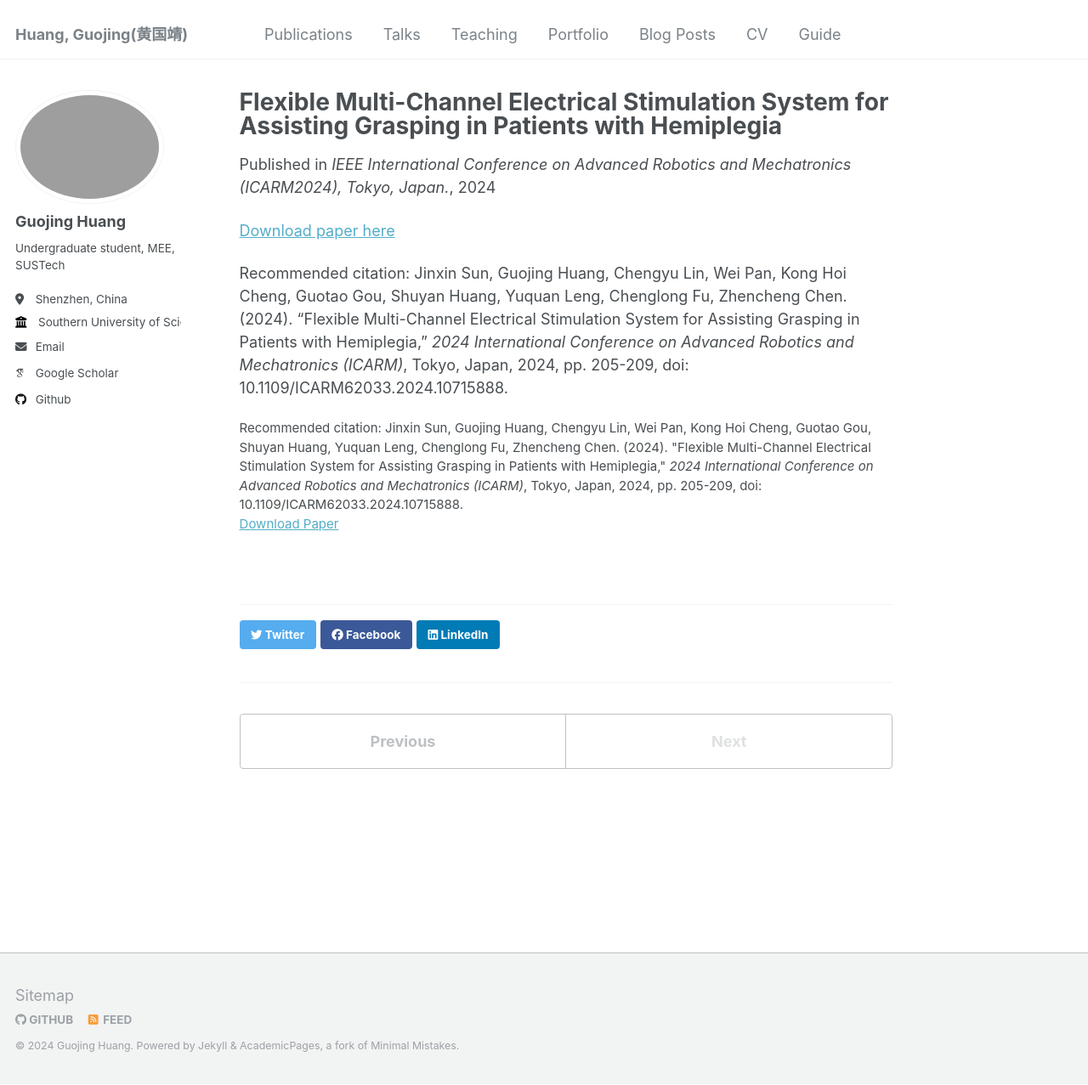
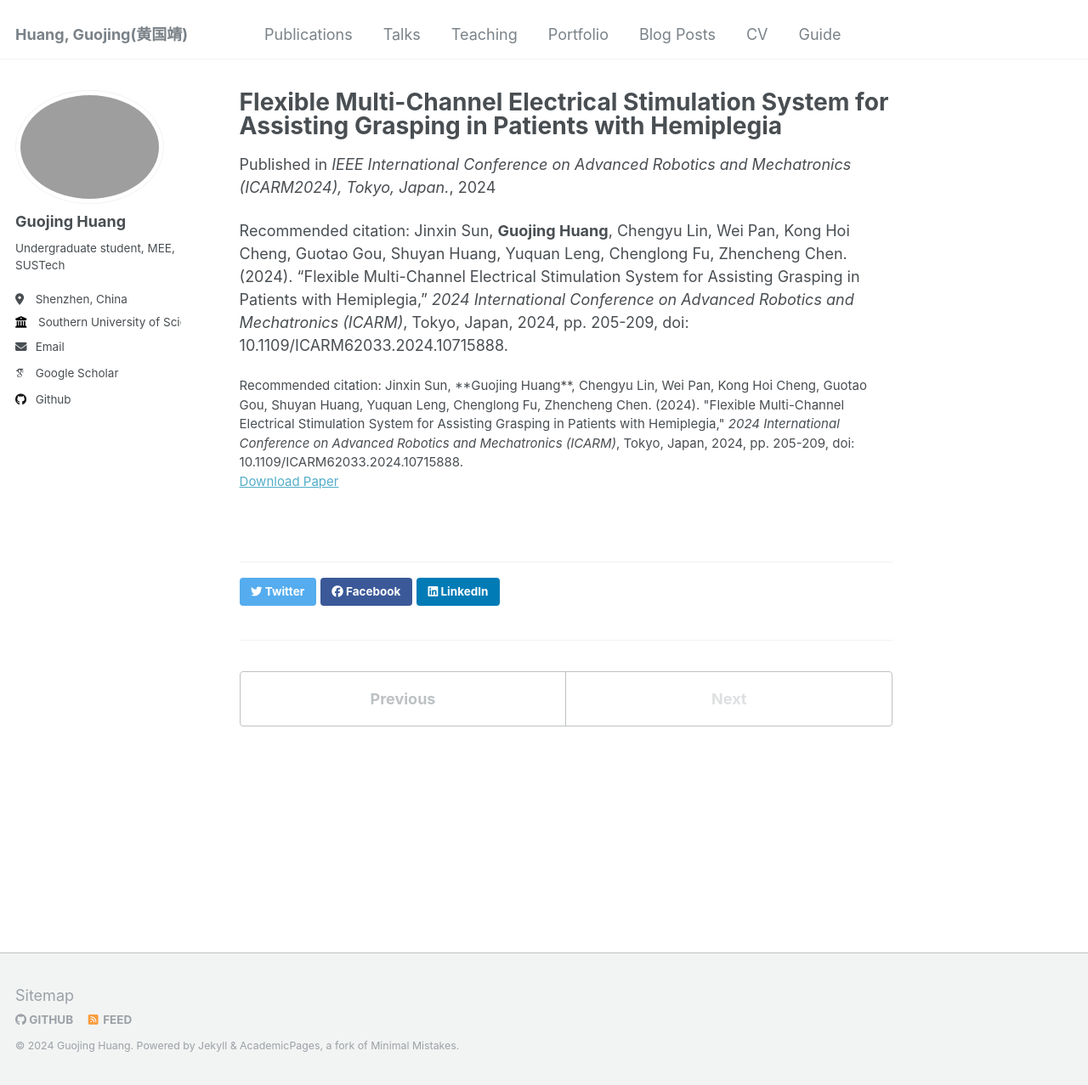
Before and after one commit to Acheng0211/acheng0211.github.io, a Jekyll site: the page built from _publications/2024-07-08-2024-ICARM-2.md, in a window 1280 px wide and 1277 px high. Shown: the whole window at 85% size. Built offline with Jekyll 4.4.1, drawn with Linux system fonts in a browser that asks for light colours; some web fonts are replaced.

Commit message:
update: publications bold name

```diff
--- a/_publications/2024-07-08-2024-ICARM-2.md
+++ b/_publications/2024-07-08-2024-ICARM-2.md
@@ -5,9 +5,6 @@
 date: 2024-07-08
 venue: 'IEEE International Conference on Advanced Robotics and Mechatronics (ICARM2024), Tokyo, Japan.'
 paperurl: 'https://ieeexplore.ieee.org/abstract/document/10715888'
-citation: 'Jinxin Sun, Guojing Huang, Chengyu Lin, Wei Pan, Kong Hoi Cheng, Guotao Gou, Shuyan Huang, Yuquan Leng, Chenglong Fu, Zhencheng Chen. (2024). &quot;Flexible Multi-Channel Electrical Stimulation System for Assisting Grasping in Patients with Hemiplegia,&quot; <i>2024 International Conference on Advanced Robotics and Mechatronics (ICARM)</i>, Tokyo, Japan, 2024, pp. 205-209, doi: 10.1109/ICARM62033.2024.10715888.'
+citation: 'Jinxin Sun, **Guojing Huang**, Chengyu Lin, Wei Pan, Kong Hoi Cheng, Guotao Gou, Shuyan Huang, Yuquan Leng, Chenglong Fu, Zhencheng Chen. (2024). &quot;Flexible Multi-Channel Electrical Stimulation System for Assisting Grasping in Patients with Hemiplegia,&quot; <i>2024 International Conference on Advanced Robotics and Mechatronics (ICARM)</i>, Tokyo, Japan, 2024, pp. 205-209, doi: 10.1109/ICARM62033.2024.10715888.'
 ---
-
-<a href='https://ieeexplore.ieee.org/abstract/document/10715888'>Download paper here</a>
-
-Recommended citation: Jinxin Sun, Guojing Huang, Chengyu Lin, Wei Pan, Kong Hoi Cheng, Guotao Gou, Shuyan Huang, Yuquan Leng, Chenglong Fu, Zhencheng Chen. (2024). "Flexible Multi-Channel Electrical Stimulation System for Assisting Grasping in Patients with Hemiplegia," <i>2024 International Conference on Advanced Robotics and Mechatronics (ICARM)</i>, Tokyo, Japan, 2024, pp. 205-209, doi: 10.1109/ICARM62033.2024.10715888.
+Recommended citation: Jinxin Sun, **Guojing Huang**, Chengyu Lin, Wei Pan, Kong Hoi Cheng, Guotao Gou, Shuyan Huang, Yuquan Leng, Chenglong Fu, Zhencheng Chen. (2024). "Flexible Multi-Channel Electrical Stimulation System for Assisting Grasping in Patients with Hemiplegia," <i>2024 International Conference on Advanced Robotics and Mechatronics (ICARM)</i>, Tokyo, Japan, 2024, pp. 205-209, doi: 10.1109/ICARM62033.2024.10715888.
--- a/markdown_generator/publications.py
+++ b/markdown_generator/publications.py
@@ -92,8 +92,8 @@
 
     ## Markdown description for individual page
 
-    if len(str(item.paper_url)) > 5:
-        md += "\n\n<a href='" + item.paper_url + "'>Download paper here</a>\n"
+    # if len(str(item.paper_url)) > 5:
+    #     md += "\n\n<a href='" + item.paper_url + "'>Download paper here</a>\n"
 
     if len(str(item.excerpt)) > 5:
         md += "\n" + html_escape(item.excerpt) + "\n"
--- a/markdown_generator/publications.tsv
+++ b/markdown_generator/publications.tsv
@@ -1,4 +1,4 @@
 pub_date	title	venue	excerpt	citation	url_slug	paper_url	slides_url
-2024-06-23	Evolutionary Morphology Towards Overconstrained Locomotion via Large-Scale, Multi-Terrain Deep Reinforcement Learning	IEEE/IFToMM International Conference on Reconfigurable Mechanisms and Robots (ReMAR2024), Chicago, USA.		Yenan Chen, Chuye Zhang, Pengxi Gu, Jianuo Qiu, Jiayi Yin, Nuofan Qiu, Guojing Huang, Bangchao Huang, Zishang Zhang, Hui Deng, Wei Zhang, Fang Wan, Chaoyang Song. (2024). "Evolutionary Morphology Towards Overconstrained Locomotion via Large-Scale, Multi-Terrain Deep Reinforcement Learning," <i>2024 6th International Conference on Reconfigurable Mechanisms and Robots (ReMAR)</i>, Chicago, IL, USA, 2024, pp. 401-408, doi: 10.1109/ReMAR61031.2024.10618090.	2024-ReMAR-1	https://ieeexplore.ieee.org/abstract/document/10618090
-2024-07-08	IMU-Based Prediction of Multiple Grasping Gesture Intentions for Enhanced Functional Electrical Stimulation Control* 	IEEE International Conference on Advanced Robotics and Mechatronics (ICARM2024), Tokyo, Japan.		Guotao Gou, Kong Hoi Cheng, Jinxin Sun, Chengyu Lin, Wei Pan, Guojing Huang, Yuquan Leng, Yixuan Guo, Chenglong Fu. (2024). "IMU-Based Prediction of Multiple Grasping Gesture Intentions for Enhanced Functional Electrical Stimulation Control*," <i>2024 International Conference on Advanced Robotics and Mechatronics (ICARM)</i>, Tokyo, Japan, 2024, pp. 183-187, doi: 10.1109/ICARM62033.2024.10715889.	2024-ICARM-1	https://ieeexplore.ieee.org/abstract/document/10715889/
-2024-07-08	Flexible Multi-Channel Electrical Stimulation System for Assisting Grasping in Patients with Hemiplegia	IEEE International Conference on Advanced Robotics and Mechatronics (ICARM2024), Tokyo, Japan.		Jinxin Sun, Guojing Huang, Chengyu Lin, Wei Pan, Kong Hoi Cheng, Guotao Gou, Shuyan Huang, Yuquan Leng, Chenglong Fu, Zhencheng Chen. (2024). "Flexible Multi-Channel Electrical Stimulation System for Assisting Grasping in Patients with Hemiplegia," <i>2024 International Conference on Advanced Robotics and Mechatronics (ICARM)</i>, Tokyo, Japan, 2024, pp. 205-209, doi: 10.1109/ICARM62033.2024.10715888.	2024-ICARM-2	https://ieeexplore.ieee.org/abstract/document/10715888
+2024-06-23	Evolutionary Morphology Towards Overconstrained Locomotion via Large-Scale, Multi-Terrain Deep Reinforcement Learning	IEEE/IFToMM International Conference on Reconfigurable Mechanisms and Robots (ReMAR2024), Chicago, USA.		Yenan Chen, Chuye Zhang, Pengxi Gu, Jianuo Qiu, Jiayi Yin, Nuofan Qiu, **Guojing Huang**, Bangchao Huang, Zishang Zhang, Hui Deng, Wei Zhang, Fang Wan, Chaoyang Song. (2024). "Evolutionary Morphology Towards Overconstrained Locomotion via Large-Scale, Multi-Terrain Deep Reinforcement Learning," <i>2024 6th International Conference on Reconfigurable Mechanisms and Robots (ReMAR)</i>, Chicago, IL, USA, 2024, pp. 401-408, doi: 10.1109/ReMAR61031.2024.10618090.	2024-ReMAR-1	https://ieeexplore.ieee.org/abstract/document/10618090
+2024-07-08	IMU-Based Prediction of Multiple Grasping Gesture Intentions for Enhanced Functional Electrical Stimulation Control* 	IEEE International Conference on Advanced Robotics and Mechatronics (ICARM2024), Tokyo, Japan.		Guotao Gou, Kong Hoi Cheng, Jinxin Sun, Chengyu Lin, Wei Pan, **Guojing Huang**, Yuquan Leng, Yixuan Guo, Chenglong Fu. (2024). "IMU-Based Prediction of Multiple Grasping Gesture Intentions for Enhanced Functional Electrical Stimulation Control*," <i>2024 International Conference on Advanced Robotics and Mechatronics (ICARM)</i>, Tokyo, Japan, 2024, pp. 183-187, doi: 10.1109/ICARM62033.2024.10715889.	2024-ICARM-1	https://ieeexplore.ieee.org/abstract/document/10715889/
+2024-07-08	Flexible Multi-Channel Electrical Stimulation System for Assisting Grasping in Patients with Hemiplegia	IEEE International Conference on Advanced Robotics and Mechatronics (ICARM2024), Tokyo, Japan.		Jinxin Sun, **Guojing Huang**, Chengyu Lin, Wei Pan, Kong Hoi Cheng, Guotao Gou, Shuyan Huang, Yuquan Leng, Chenglong Fu, Zhencheng Chen. (2024). "Flexible Multi-Channel Electrical Stimulation System for Assisting Grasping in Patients with Hemiplegia," <i>2024 International Conference on Advanced Robotics and Mechatronics (ICARM)</i>, Tokyo, Japan, 2024, pp. 205-209, doi: 10.1109/ICARM62033.2024.10715888.	2024-ICARM-2	https://ieeexplore.ieee.org/abstract/document/10715888
```
Also changed, not shown: _publications/2024-06-23-2024-ReMAR-1.md (+2 -5 lines), _publications/2024-07-08-2024-ICARM-1.md (+2 -5 lines).
